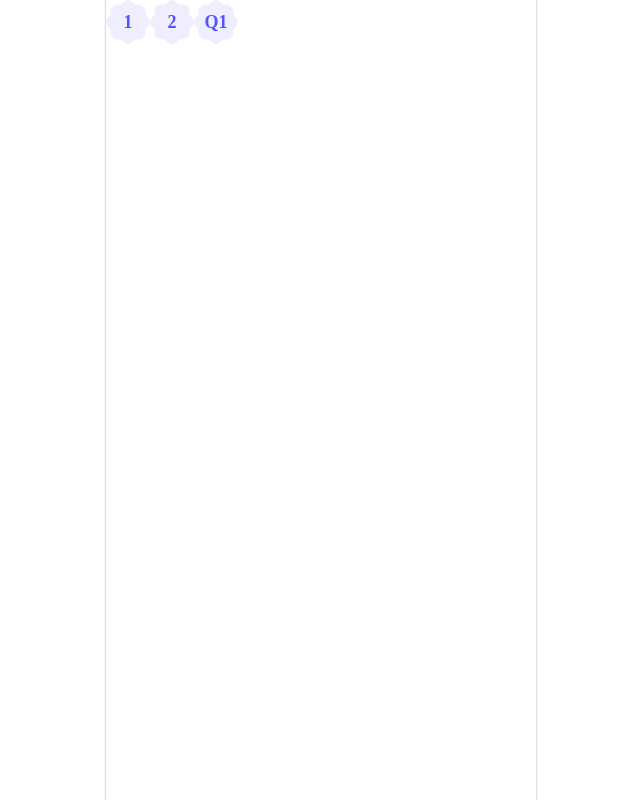
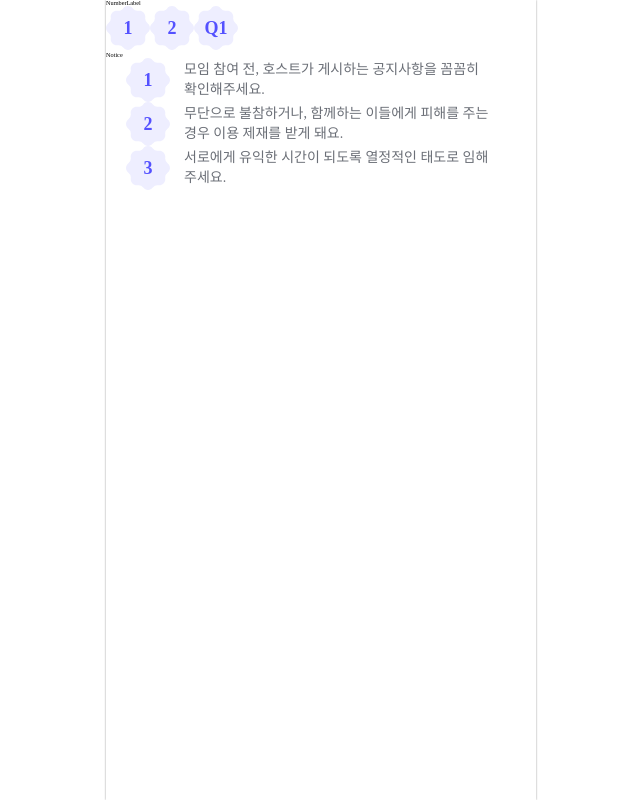
Before and after one commit to PICK-PLE/PICKPLE-client, a React (Vite) app: page /dev in a window 1280 px wide. Shown: the whole page, without its empty margins (319-959 px from the left). Built offline with nearby package versions, Linux system fonts and the light colour scheme.

Commit message:
feat: Notice 컴포넌트 만들기

```diff
--- /dev/null
+++ b/src/components/common/Notice/Notice.style.ts
@@ -0,0 +1,14 @@
+import { css, Theme } from '@emotion/react';
+
+export const noticeStyle = css`
+  display: flex;
+  gap: 1.4rem;
+  align-items: center;
+  margin-left: 2rem;
+  margin-right: 4.4rem;
+`;
+
+export const textStyle = (theme: Theme) => css`
+  color: ${theme.color.midgray2};
+  ${theme.font['body02-r-14']}
+`;
--- /dev/null
+++ b/src/components/common/Notice/Notice.tsx
@@ -0,0 +1,20 @@
+import { HTMLAttributes, ReactNode } from 'react';
+import NumberLabel from 'src/components/common/NumberLabel/NumberLabel';
+import { noticeStyle } from 'src/components/common/Notice/Notice.style';
+import { textStyle } from 'src/components/common/Notice/Notice.style';
+
+export interface NoticeProps extends HTMLAttributes<HTMLDivElement> {
+  children: ReactNode;
+  numberLabel: string;
+}
+
+const Notice = ({ children, numberLabel, ...props }: NoticeProps) => {
+  return (
+    <div css={noticeStyle} {...props}>
+      <NumberLabel>{numberLabel}</NumberLabel>
+      <p css={textStyle}>{children}</p>
+    </div>
+  );
+};
+
+export default Notice;
--- a/src/components/common/index.ts
+++ b/src/components/common/index.ts
@@ -1,3 +1,4 @@
 import NumberLabel from 'src/components/common/NumberLabel/NumberLabel';
+import Notice from 'src/components/common/Notice/Notice';
 
-export { NumberLabel };
+export { NumberLabel, Notice };
--- a/src/pages/dev/Dev.tsx
+++ b/src/pages/dev/Dev.tsx
@@ -1,11 +1,27 @@
-import NumberLabel from "src/components/common/NumberLabel/NumberLabel";
+import { NumberLabel, Notice } from '@components';
 
 const Dev = () => {
-  return <div>
-    <NumberLabel>1</NumberLabel>
-    <NumberLabel>2</NumberLabel>
-    <NumberLabel>Q1</NumberLabel>
-  </div>;
+  return (
+    <div>
+      <div>
+        <h2>NumberLabel</h2>
+        <NumberLabel>1</NumberLabel>
+        <NumberLabel>2</NumberLabel>
+        <NumberLabel>Q1</NumberLabel>
+      </div>
+
+      <div>
+        <h2>Notice</h2>
+        <Notice numberLabel="1">
+          모임 참여 전, 호스트가 게시하는 공지사항을 꼼꼼히 확인해주세요.
+        </Notice>
+        <Notice numberLabel="2">
+          무단으로 불참하거나, 함께하는 이들에게 피해를 주는 경우 이용 제재를 받게 돼요.
+        </Notice>
+        <Notice numberLabel="3">서로에게 유익한 시간이 되도록 열정적인 태도로 임해주세요.</Notice>
+      </div>
+    </div>
+  );
 };
 
 export default Dev;
```
